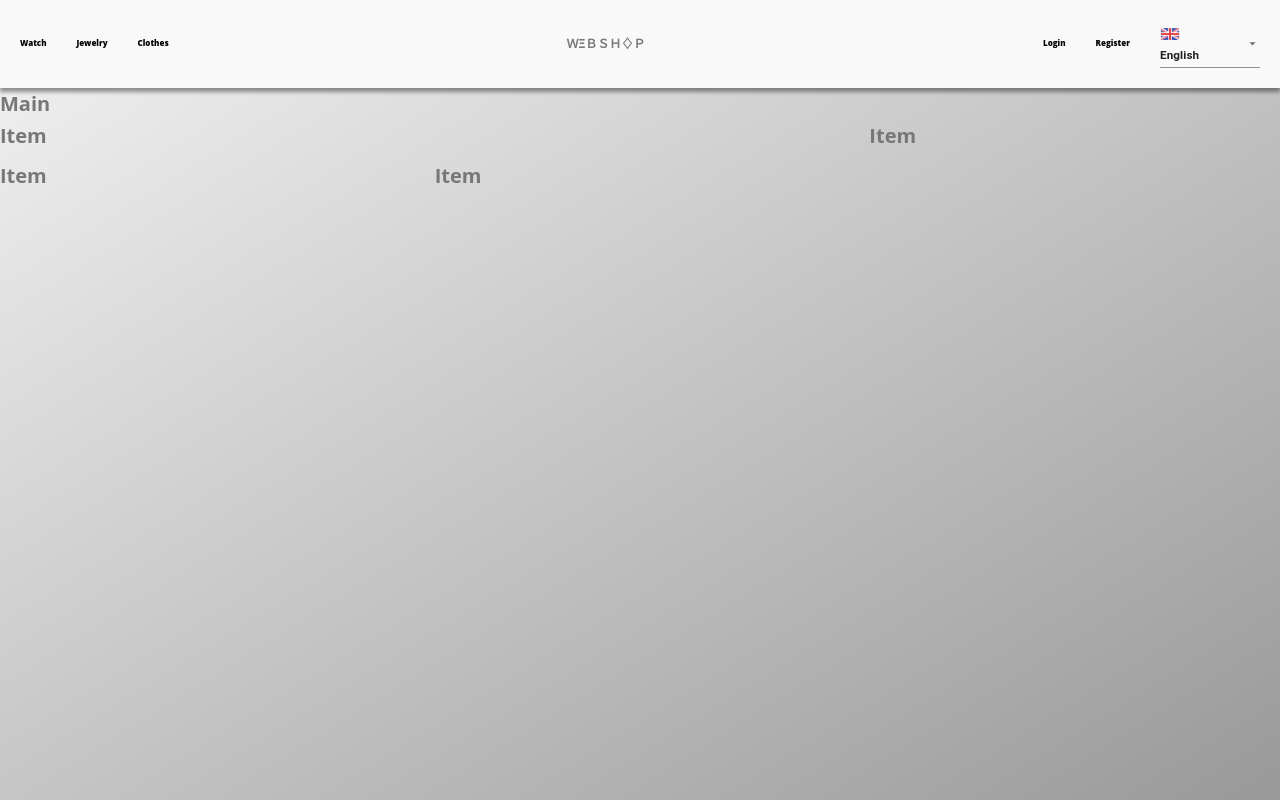
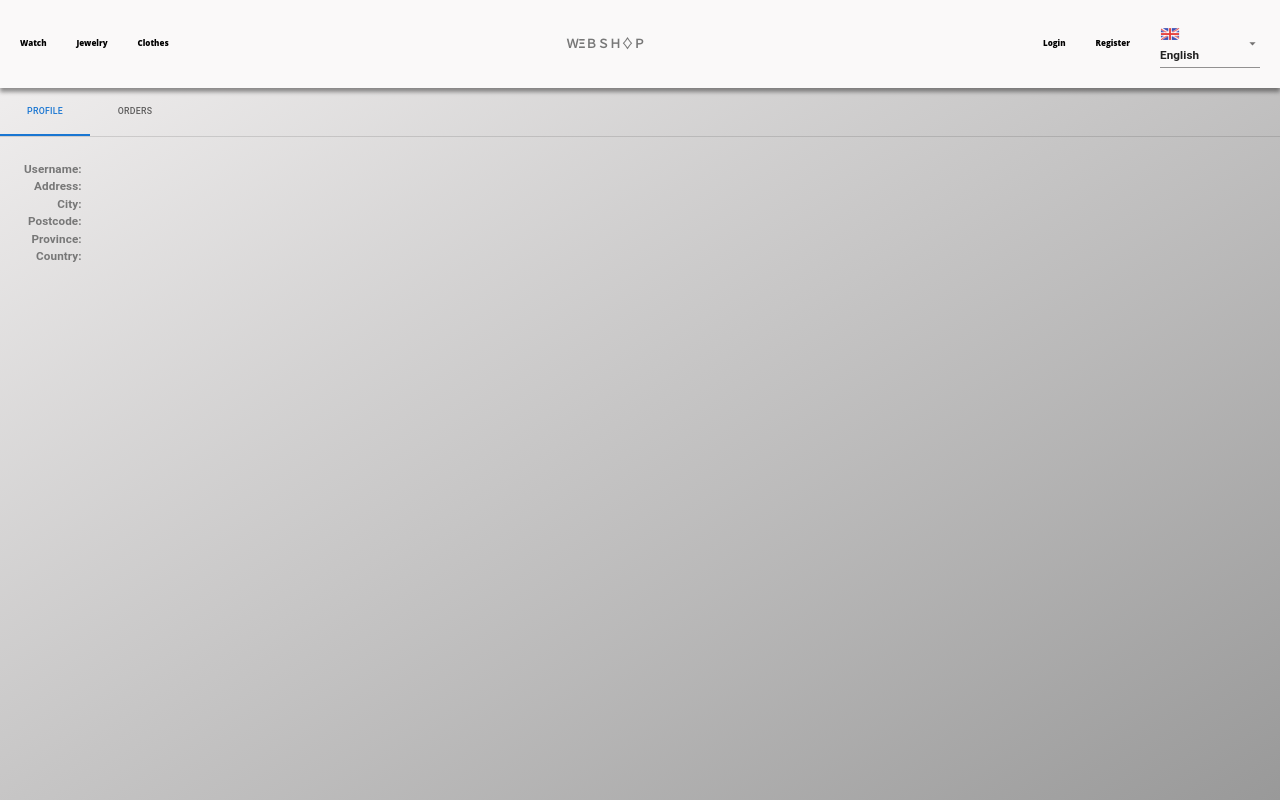
Before and after one commit to timvandenbroecke/SpringBoot, a React (Create React App) app in the folder webshop/frontend/: page /profile in a window 1280 px wide. Built offline with nearby package versions, Linux system fonts and the light colour scheme.

Commit message:
Add profile

```diff
--- a/webshop/frontend/src/App.js
+++ b/webshop/frontend/src/App.js
@@ -5,7 +5,6 @@ import {
 } from "react-router-dom";
 import SideDrawer from "./components/drawers/SideDrawer";
 import Modals from "./components/modals/Modals";
-
 import Main from "./components/Main";
 import Header from "./components/Header";
 import Watches from "./components/Watches";
@@ -14,6 +13,7 @@ import Clothes from "./components/Clothes";
 import Login from "./components/Login";
 import AlertSnack from "./components/alert/AlertSnack";
 import RegisterStepper from "./components/stepper/RegisterStepper";
+import Profile from "./components/Profile";
 import { connect } from 'react-redux'
 import {authenticateUser} from './redux/actions/index';
 import { AUTHENTICATE_USER_JWT } from "./redux/constants/action-types";
@@ -133,6 +133,7 @@ class App extends Component {
             <Route exact path="/jewelry" element={<Jewelry />} />
             <Route exact path="/clothes" element={<Clothes />} />
             <Route exact path="/cart" element={<Cart delete_Basket={this.delete_Basket}/>}/>
+            <Route exact path="/profile" element={<Profile />}  />
             <Route path='*' element={<Main />}/>
           </Routes>
         <SideDrawer onHamburger={this.onHamburger} sideMenu={sideMenu} />
@@ -155,6 +156,7 @@ class App extends Component {
 }
 
 function mapStateToProps(state){
+
   return {
   basket: state.basket,
   openAlert: state.alert.openAlert,
--- a/webshop/frontend/src/components/Header.js
+++ b/webshop/frontend/src/components/Header.js
@@ -5,6 +5,7 @@ import { NavLink } from "react-router-dom";
 import MenuIcon from '@mui/icons-material/Menu';
 import IconButton from '@mui/material/IconButton';
 import ShoppingCartIcon from '@mui/icons-material/ShoppingCart';
+import PersonIcon from '@mui/icons-material/Person';
 import { Link } from "react-router-dom";
 import Badge from '@mui/material/Badge';
 import { Stack } from "@mui/system";
@@ -58,6 +59,13 @@ class Header extends Component {
                 {isAuthenticated ?
 
                 <div className="login">
+                     <NavLink to="/profile">
+                        <Stack spacing={2} direction="row" >
+                            <Badge badgeContent={cartLength} color="success" className="badge">
+                                <PersonIcon className="cart"/>
+                            </Badge>
+                        </Stack>
+                    </NavLink>
                     <NavLink to="/cart">
                         <Stack spacing={2} direction="row" >
                             <Badge badgeContent={cartLength} color="success" className="badge">
--- a/webshop/frontend/src/components/Login.js
+++ b/webshop/frontend/src/components/Login.js
@@ -86,7 +86,7 @@ export default function Login({onCloseLogin}) {
 
               <TextValidator className='register-field'
                   fullWidth={true}
-                  label={t("USERNAME")}
+                  label={t("PASSWORD")}
                   onChange={(e) => handleOnPassword(e)}
                   name="password"
                   value={password || ""}
--- /dev/null
+++ b/webshop/frontend/src/components/Profile.js
@@ -0,0 +1,111 @@
+import React, {Component} from "react";
+import { connect } from 'react-redux'
+import { compose } from 'redux';
+import { withTranslation } from 'react-i18next';
+import PropTypes from 'prop-types';
+import Tabs from '@mui/material/Tabs';
+import Tab from '@mui/material/Tab';
+import Typography from '@mui/material/Typography';
+import Box from '@mui/material/Box';
+
+function a11yProps(index) {
+    return {
+      id: `simple-tab-${index}`,
+      'aria-controls': `simple-tabpanel-${index}`,
+    };
+  }
+
+  function TabPanel(props) {
+    const { children, value, index, ...other } = props;
+
+    return (
+      <div
+        role="tabpanel"
+        hidden={value !== index}
+        id={`simple-tabpanel-${index}`}
+        aria-labelledby={`simple-tab-${index}`}
+        {...other}
+      >
+        {value === index && (
+          <Box sx={{ p: 3 }}>
+            <Typography>{children}</Typography>
+          </Box>
+        )}
+      </div>
+    );
+  }
+
+
+
+class Profile extends Component {
+    constructor(){
+        super();
+        this.state = {
+            value: 0
+        }
+    }
+
+      handleChange = (event, newValue) => {
+        this.setState({value: newValue});
+      };
+
+    render(){
+
+        const {value} = this.state;
+        const {t, authenticateUser} = this.props;
+
+        return (
+            <div className="profile-container">
+                <Box sx={{ width: '100%' }}>
+                    <Box sx={{ borderBottom: 1, borderColor: 'divider' }}>
+                        <Tabs value={value} onChange={this.handleChange} aria-label="basic tabs example">
+                            <Tab label={t("PROFILE")} {...a11yProps(0)} />
+                            <Tab label={t("ORDERS")} {...a11yProps(1)} />
+                        </Tabs>
+                    </Box>
+                    <TabPanel value={value} index={0}>
+                        <div className="tab-1">
+                            <div className="text-left">
+                                <h3>{t("USERNAME")}:</h3>
+                                <h3>{t("ADDRESS")}:</h3>
+                                <h3>{t("CITY")}:</h3>
+                                <h3>{t("POSTCODE")}:</h3>
+                                <h3>{t("PROVINCE")}:</h3>
+                                <h3>{t("COUNTRY")}:</h3>
+                            </div>
+                            <div className="text-right">
+                                <h3>{authenticateUser.username}</h3>
+                                <h3>{authenticateUser.adress}</h3>
+                                <h3>{authenticateUser.city}</h3>
+                                <h3>{authenticateUser.postcode}</h3>
+                                <h3>{authenticateUser.province}</h3>
+                                <h3>{authenticateUser.country}</h3>
+                            </div>
+                        </div>
+
+                    </TabPanel>
+                    <TabPanel value={value} index={1}>
+                        Item Two
+                    </TabPanel>
+                </Box>
+            </div>
+        );
+    }
+
+}
+
+function mapStateToProps(state){
+
+    return {
+        authenticateUser: state.authenticateUser
+   }}
+
+   function mapDispatchToProps(dispatch) {
+    return {
+
+      dispatch
+    }
+  }
+
+
+export default compose(withTranslation('common'), connect(mapStateToProps, mapDispatchToProps))(Profile);
--- a/webshop/frontend/src/languages/dutch.json
+++ b/webshop/frontend/src/languages/dutch.json
@@ -40,6 +40,8 @@
     "TOTAL_PRICE": "Totaal prijs: ",
     "BUY": "Kopen",
     "ITEM_ORDER_SUCCESS": "Artikel is succesvol besteld",
-    "ITEM_ORDER_FAIL": "Onze verontschuldigingen artikel is niet in stock"
+    "ITEM_ORDER_FAIL": "Onze verontschuldigingen artikel is niet in stock",
+    "PROFILE": "Profiel",
+    "ORDERS": "Bestellingen"
 
 }
--- a/webshop/frontend/src/languages/english.json
+++ b/webshop/frontend/src/languages/english.json
@@ -41,7 +41,9 @@
     "TOTAL_PRICE": "Total price: ",
     "BUY": "Buy",
     "ITEM_ORDER_SUCCESS": "Item has been successfully ordered",
-    "ITEM_ORDER_FAIL": "Sorry no longer in stock"
+    "ITEM_ORDER_FAIL": "Sorry no longer in stock",
+    "PROFILE": "Profile",
+    "ORDERS": "Orders"
 
 
 
--- a/webshop/frontend/src/languages/french.json
+++ b/webshop/frontend/src/languages/french.json
@@ -40,7 +40,9 @@
     "TOTAL_PRICE": "Prix total: ",
     "BUY": "Acheter",
     "ITEM_ORDER_SUCCESS": "l'article a été commandé avec succès",
-    "ITEM_ORDER_FAIL": "Désolé plus en stock"
+    "ITEM_ORDER_FAIL": "Désolé plus en stock",
+    "PROFILE": "Profil",
+    "ORDERS": "Ordres"
 
 
 }
--- a/webshop/frontend/src/languages/mandarin.json
+++ b/webshop/frontend/src/languages/mandarin.json
@@ -38,6 +38,9 @@
     "TOTAL_PRICE": "总价: ",
     "BUY": "买",
     "ITEM_ORDER_SUCCESS": "商品已成功订购",
-    "ITEM_ORDER_FAIL": "对不起，不再有货"
+    "ITEM_ORDER_FAIL": "对不起，不再有货",
+    "PROFILE": "轮廓",
+    "ORDERS": "命令"
+
 
 }
--- /dev/null
+++ b/webshop/frontend/src/sass/_profile.scss
@@ -0,0 +1,17 @@
+.profile-container {
+
+    .tab-1 {
+        display: flex;
+
+        .text-left {
+            width: auto;
+            text-align: right;
+        }
+
+        .text-right {
+            padding-left: 2em;
+            width: auto;
+            text-align: left;
+        }
+    }
+}
--- a/webshop/frontend/src/sass/main.scss
+++ b/webshop/frontend/src/sass/main.scss
@@ -8,3 +8,4 @@
 @import "shopcard";
 @import "shopview";
 @import "cart";
+@import "profile";
```
